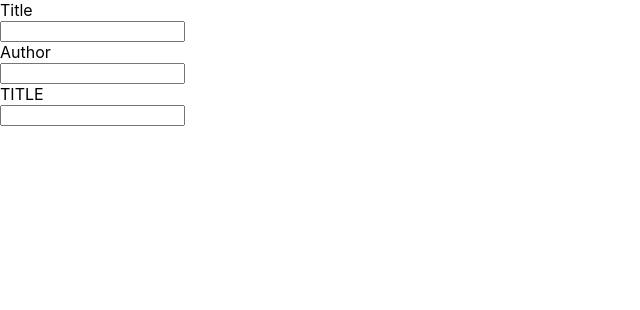
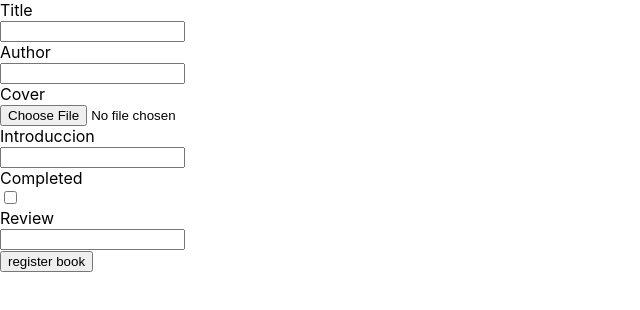
Before and after one commit to Joakoq12/library, a React (Create React App) app: page /create in a window 1280 px wide. Shown: the top 310 px of the page, without its empty margins (0-640 px from the left). Built offline with nearby package versions, Linux system fonts and the light colour scheme.

Commit message:
Seteando el registo de los libros

```diff
--- a/src/pages/create.js
+++ b/src/pages/create.js
@@ -8,27 +8,56 @@ export default function Create() {
   const [completed, setCompleted] = useState(false);
   const [review, setReview] = useState("");
 
-
   function handleChange(e) {
     const name = e.target.name;
     const value = e.target.value;
 
-    switch(name) {
-        case 'title' :
+    switch (name) {
+      case "title":
         setTitle(value);
         break;
-
+      case "author":
+        setAuthor(value);
+        break;
+      case "intro":
+        setIntro(value);
+        break;
+      case "completed":
+        setCompleted(e.target.checked);
+        break;
+      case "review":
+        setReview(value);
+        break;
 
       default:
+    }}
+
+    function handleOnChangeFile(e) {
+
 
   }
 
 
+  function handleSubmit (e){
+    e.preventDefault();
+
+    const newBook = {
+      id: crypto.randomUUID(),
+      title,
+      author,
+      cover,
+      intro,
+      completed,
+      review,
+
+    };
+
+    //TODO: mandar a registrar libro
   }
 
   return (
     <div>
-      <form>
+      <form onSubmit={handleSubmit}>
         <div>
           <div>Title</div>
           <input
@@ -38,7 +67,6 @@ export default function Create() {
             value={title}
           />
         </div>
-
 
         <div>
           <div>Author</div>
@@ -50,19 +78,45 @@ export default function Create() {
           />
         </div>
 
+        <div>
+          <div>Cover</div>
+          <input type="file" name="cover" onChange={handleOnChangeFile} />
+          <div></div>
+
+          <div>
+            <div>Introduccion</div>
+            <input
+              type="text"
+              name="intro"
+              onChange={handleChange}
+              value={intro}
+            />
+          </div>
+
+          <div>
+            <div>Completed</div>
+            <input
+              type="checkbox"
+              name="completed"
+              onChange={handleChange}
+              value={completed}
+            />
+          </div>
+
+          <div>
+            <div>Review</div>
+            <input
+              type="text"
+              name="review"
+              onChange={handleChange}
+              value={review}
+            />
+          </div>
+        </div>
 
 
-        <div>
-        <div>TITLE</div>
-        <input
-         type="text"
-         name="title"
-         onChange={handleChange}
-        value={title}
-         />
-        </div>
+        <input type="submit" value='register book'/>
       </form>
-
     </div>
   );
 }
```
Lines whose indentation alone changed are shown as unchanged.
